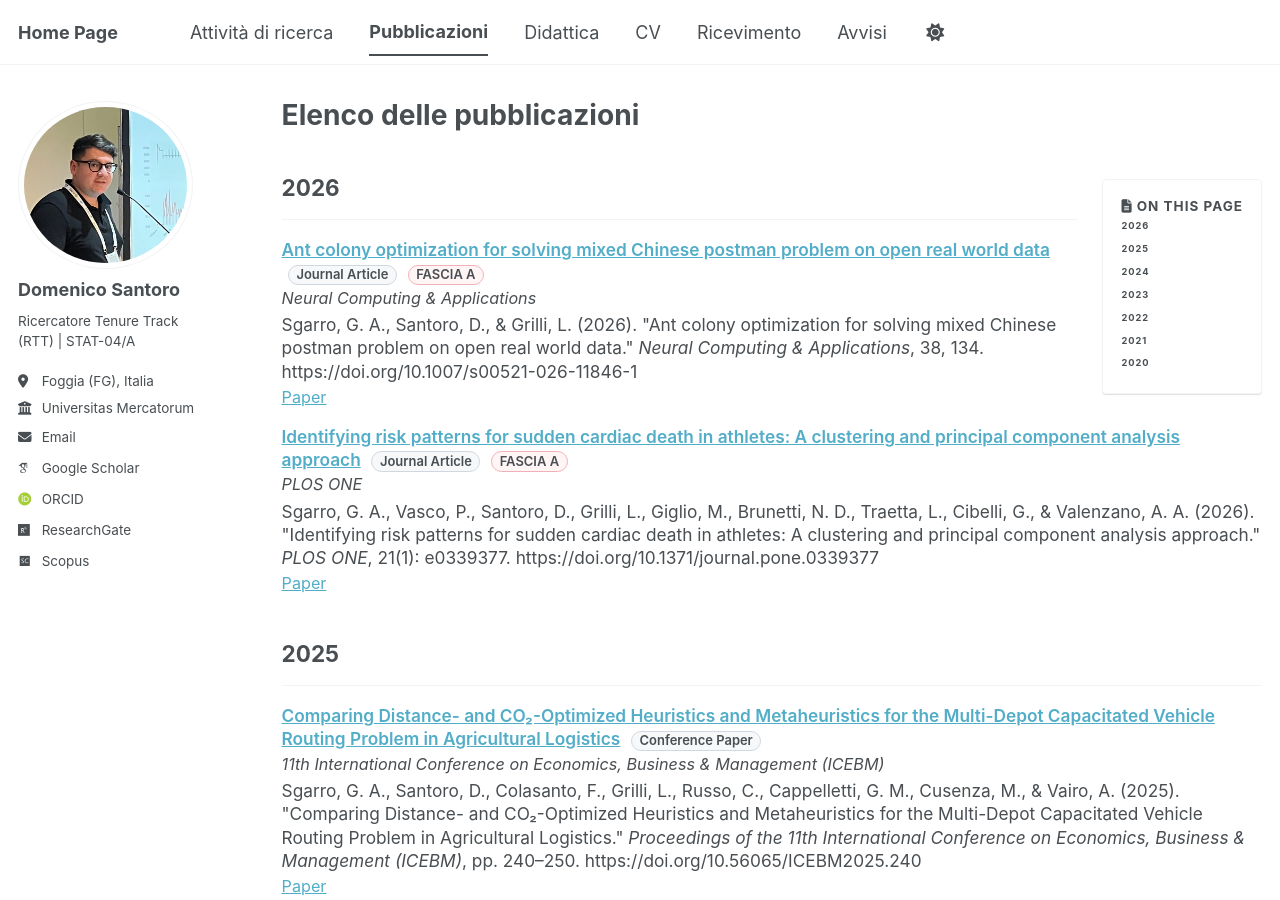
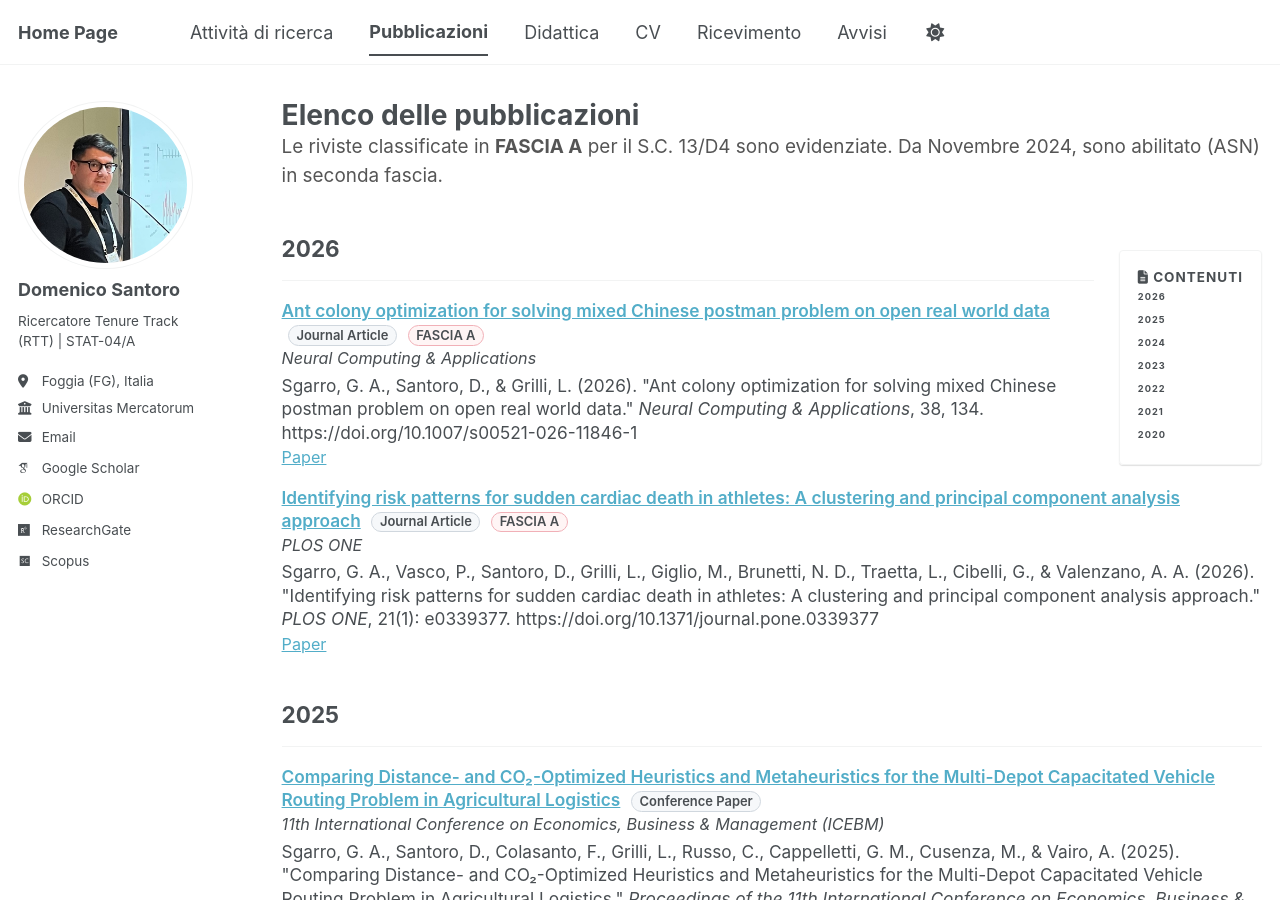
Before and after one commit to mimmoexe/mimmoexe.github.io, a Jekyll site: the page built from _pages/publications.html, in a window 1280 px wide and 900 px high. Built offline with Jekyll 4.4.1, drawn with Linux system fonts in a browser that asks for light colours; some web fonts are replaced; a script bundle is joined from its source files by our own code; library files that are not in the unit come from our copies.

Commit message:
Update publications.html

```diff
--- a/_pages/publications.html
+++ b/_pages/publications.html
@@ -6,6 +6,11 @@ author_profile: true
 ---
 
 {% include base_path %}
+
+<p style="margin-top: -10px; font-size: 1.05em; color: #555;">
+Le riviste classificate in <strong>FASCIA A</strong> per il S.C. 13/D4 sono evidenziate.
+Da Novembre 2024, sono abilitato (ASN) in seconda fascia.
+</p>
 
 <style>
 .pub-item {
@@ -63,7 +68,7 @@ author_profile: true
 <div class="sidebar__right sticky">
   <nav class="toc">
     <header>
-      <h4 class="nav__title"><i class="fas fa-file-alt"></i> On this page</h4>
+      <h4 class="nav__title"><i class="fas fa-file-alt"></i> Contenuti</h4>
     </header>
     <ul class="toc__menu">
       {% for year in pubs_by_year %}
```
